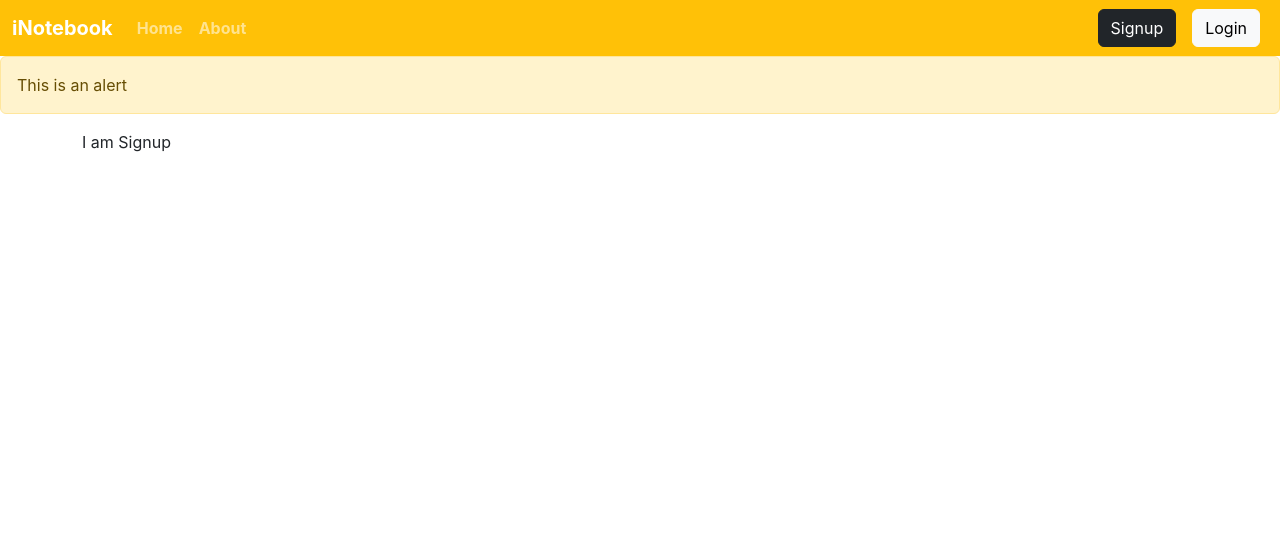
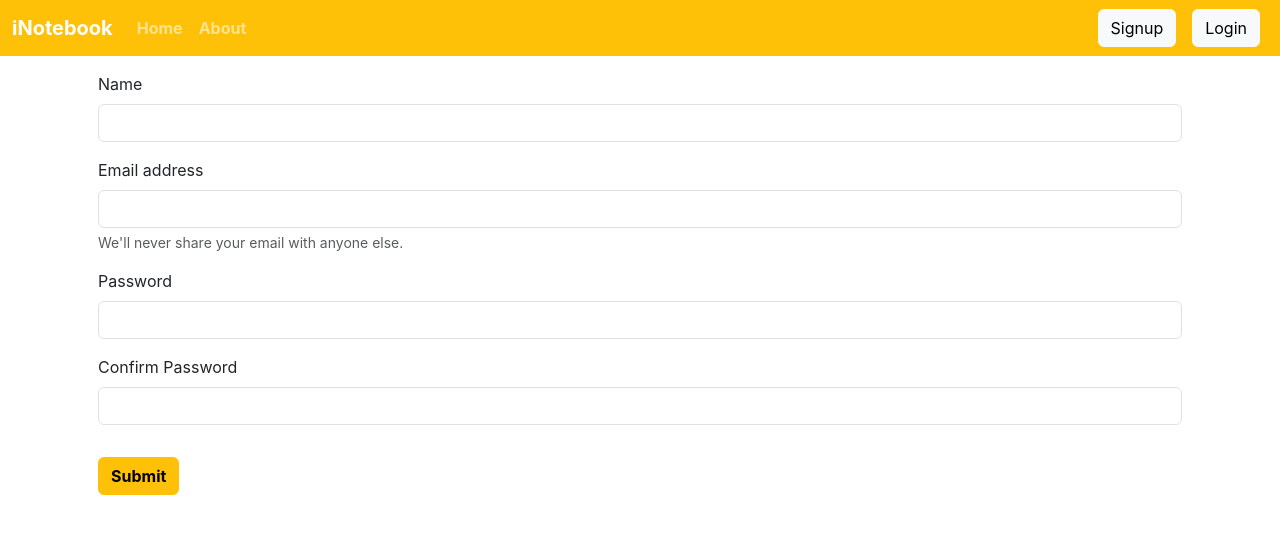
Before and after one commit to NandiniSharma116/inotebook, a React (Create React App) app: page /signup in a window 1280 px wide. Shown: the top 534 px of the page. Built offline with nearby package versions, Linux system fonts and the light colour scheme.

Commit message:
Created the user authentication

```diff
--- a/src/App.js
+++ b/src/App.js
@@ -1,4 +1,4 @@
-import React from "react";
+import React, { useState } from "react";
 import { BrowserRouter as Router, Routes, Route } from "react-router-dom";
 import Navbar from "./components/Navbar";
 import HomePage from "./components/HomePage";
@@ -9,19 +9,31 @@ import Signup from "./components/Signup";
 import Login from "./components/Login";
 
 function App() {
+  const [alert, setAlert] = useState({msg:null, type:""});
+
+  const changeAlert = (msg, type) => {
+    setAlert({
+      msg: msg,
+      type: type
+    });
+    setInterval(()=>{
+      setAlert({msg:null, type:""})
+    }, 3000)
+  };
+
   return (
     <>
       <NoteState>
         <Router>
           <Navbar />
-          <Alert message="This is an alert"/>
+          {alert && alert.msg && <Alert alert={alert} />}
           <div className='container'>
-          <Routes>
-            <Route path="/" element={<HomePage />} />
-            <Route exact path="/about" element={<About />} />
-            <Route exact path="/login" element={<Login />} />
-            <Route exact path="/signup" element={<Signup />} />
-          </Routes>
+            <Routes>
+              <Route path="/" element={<HomePage changeAlert={changeAlert}/>} />
+              <Route path="/about" element={<About />} />
+              <Route path="/login" element={<Login changeAlert={changeAlert}/>} />
+              <Route path="/signup" element={<Signup changeAlert={changeAlert}/>} />
+            </Routes>
           </div>
         </Router>
       </NoteState>
--- a/src/components/AddNote.js
+++ b/src/components/AddNote.js
@@ -1,7 +1,7 @@
 import React, {useContext, useState} from 'react'
 import NoteContext from "../context/notes/NoteContext";
 
-const AddNote = () => {
+const AddNote = (props) => {
     const context = useContext(NoteContext);
   const {addNote} = context;
   const [note, setNote] = useState({title: "", description: "", tag: ""});
@@ -9,6 +9,7 @@ const AddNote = () => {
     e.preventDefault();
     addNote(note.title, note.description, "General");
     setNote({title: "", description: "", tag: ""})
+    props.changeAlert("Successfully added a note", "success");
   }
   const onChange = (e) => {
     setNote({
--- a/src/components/Alert.js
+++ b/src/components/Alert.js
@@ -3,8 +3,8 @@ import React from 'react'
 const Alert = (props) => {
   return (
     <div>
-    <div className="alert alert-warning" role="alert">
-   {props.message}
+    <div className={`alert alert-${props.alert['type']}`} role="alert">
+   {props.alert['msg']}
    </div>
   </div>
   )
--- a/src/components/HomePage.js
+++ b/src/components/HomePage.js
@@ -2,11 +2,11 @@ import React, { useContext } from "react";
 import Notes from "./Notes";
 import AddNote from "./AddNote";
 
-const HomePage = () => {
+const HomePage = (props) => {
   return (
     <>
     <div>
-    <Notes/>
+    <Notes changeAlert={props.changeAlert}/>
     </div>
     </>
   );
--- a/src/components/Login.js
+++ b/src/components/Login.js
@@ -1,34 +1,79 @@
-import React from "react";
+import React, { useState } from "react";
+import {useNavigate} from "react-router-dom";
 
-const Login = () => {
+const Login = (props) => {
+  const [email, setEmail] = useState("");
+  const [password, setPassword] = useState("");
+  let history = useNavigate();
+  const handleSubmit = async (e) => {
+    e.preventDefault();
+    try {
+      const response = await fetch("http://localhost:5000/api/auth/login", {
+        method: "POST",
+        headers: {
+          "Content-Type": "application/json",
+        },
+        body: JSON.stringify({ email, password }),
+      });
+
+      const json = await response.json();
+      console.log(json);
+      if (json.success)
+      {
+        //Save the auth-token and redirect
+        localStorage.setItem('token', json.authtoken);
+        history("/");
+        props.changeAlert("Successfully Logged in to your account", "success")
+      }
+      else
+      {
+        props.changeAlert("Entered credentials are wrong", "danger");
+      }
+    } catch (error) {
+      console.error("Error during fetch:", error);
+    }
+  };
+
+  const handleChange = (e) => {
+    setEmail(e.target.value);
+  }
+  const getPassword = (e) => {
+    setPassword(e.target.value);
+  }
   return (
     <>
-      <form className="p-5">
-        <div class="mb-3">
-          <label for="exampleInputEmail1" class="form-label">
+      <form className="p-5" onSubmit={handleSubmit}>
+        <div className="mb-3">
+          <label for="exampleInputEmail1" className="form-label">
             Email address
           </label>
           <input
+          value={email}
+            onChange={handleChange}
             type="email"
-            class="form-control"
-            id="exampleInputEmail1"
+            className="form-control"
+            id="email"
+            name="email"
             aria-describedby="emailHelp"
           />
-          <div id="emailHelp" class="form-text">
+          <div id="emailHelp" className="form-text">
             We'll never share your email with anyone else.
           </div>
         </div>
-        <div class="mb-3">
-          <label for="exampleInputPassword1" class="form-label">
+        <div className="mb-3">
+          <label for="exampleInputPassword1" className="form-label">
             Password
           </label>
           <input
+          value={password}
+            onChange={getPassword}
             type="password"
-            class="form-control"
-            id="exampleInputPassword1"
+            className="form-control"
+            name="password"
+            id="password"
           />
         </div>
-        <button type="submit" class="btn btn-warning text-white">
+        <button type="submit" className="btn btn-warning text-white mt-3">
           <strong>Submit</strong>
         </button>
       </form>
--- a/src/components/Navbar.js
+++ b/src/components/Navbar.js
@@ -1,4 +1,4 @@
-import React, {useEffect} from "react";
+import React from "react";
 import { Link, useLocation } from "react-router-dom";
 
 
@@ -39,8 +39,8 @@ const Navbar = () => {
             </li>
           </ul>
           <form className="d-flex" role="search">
-          <Link class="btn btn-dark mx-2" to="/signup" role="button">Signup</Link>
-            <Link class="btn btn-light mx-2" to="/login" role="button">Login</Link>
+          <Link className="btn btn-light mx-2" to="/signup" role="button">Signup</Link>
+            <Link className="btn btn-light mx-2" to="/login" role="button">Login</Link>
           </form>
         </div>
       </div>
--- a/src/components/Notes.js
+++ b/src/components/Notes.js
@@ -3,7 +3,7 @@ import NoteContext from "../context/notes/NoteContext";
 import NoteItem from "./NoteItem";
 import AddNote from "./AddNote";
 
-const Notes = () => {
+const Notes = (props) => {
   const ref = useRef(null);
   const refClose = useRef(null);
   const context = useContext(NoteContext);
@@ -40,7 +40,7 @@ const Notes = () => {
 
   return (
     <>
-      <AddNote />
+      <AddNote changeAlert={props.changeAlert}/>
       <button
         ref={ref}
         type="button"
--- a/src/components/Signup.js
+++ b/src/components/Signup.js
@@ -1,11 +1,114 @@
-import React from 'react'
+import React, { useState } from "react";
+import { useNavigate } from "react-router-dom";
 
-const Signup = () => {
+const Signup = (props) => {
+  const [credentials, setCredentials] = useState({
+    name: "",
+    email: "",
+    password: "",
+    cpassword: ""
+  });
+
+  const history = useNavigate();
+
+  const handleSubmit = async (e) => {
+    e.preventDefault();
+    try {
+      const { name, email, password } = credentials;
+      console.log(name, email, password);
+      const response = await fetch("http://localhost:5000/api/auth/createuser", {
+        method: "POST",
+        headers: {
+          "Content-Type": "application/json",
+        },
+        body: JSON.stringify({ name, email, password }),
+      });
+
+      const json = await response.json();
+      console.log(json);
+      if (json.success) {
+        // Save the auth-token and redirect
+        localStorage.setItem('token', json.authtoken);
+        history("/");
+        props.changeAlert("Successfully created an account", "success");
+      } else {
+        props.changeAlert("credentials provided are wrong", "danger");
+      }
+    } catch (error) {
+      console.error("Error during fetch:", error);
+    }
+  };
+
+  const handleChange = (e) => {
+    setCredentials({ ...credentials, [e.target.name]: e.target.value });
+  };
+
   return (
-    <div>
-        I am Signup
+    <div className="container p-3">
+      <form onSubmit={handleSubmit}>
+        <div className="mb-3">
+          <label htmlFor="name" className="form-label">
+            Name
+          </label>
+          <input
+            type="text"
+            className="form-control"
+            id="name"
+            name="name"
+            aria-describedby="emailHelp"
+            onChange={handleChange}
+          />
+        </div>
+        <div className="mb-3">
+          <label htmlFor="email" className="form-label">
+            Email address
+          </label>
+          <input
+            type="email"
+            className="form-control"
+            id="email"
+            name="email"
+            aria-describedby="emailHelp"
+            onChange={handleChange}
+          />
+          <div id="emailHelp" className="form-text">
+            We'll never share your email with anyone else.
+          </div>
+        </div>
+        <div className="mb-3">
+          <label htmlFor="password" className="form-label">
+            Password
+          </label>
+          <input
+            type="password"
+            className="form-control"
+            id="password"
+            name="password"
+            onChange={handleChange}
+            minLength={5}
+            required
+          />
+        </div>
+        <div className="mb-3">
+          <label htmlFor="cpassword" className="form-label">
+            Confirm Password
+          </label>
+          <input
+            type="password"
+            className="form-control"
+            id="cpassword"
+            name="cpassword"
+            onChange={handleChange}
+            minLength={5}
+            required
+          />
+        </div>
+        <button type="submit" className="btn btn-warning mt-3">
+          <strong>Submit</strong>
+        </button>
+      </form>
     </div>
-  )
-}
+  );
+};
 
-export default Signup
+export default Signup;
```
Also changed, not shown: src/context/notes/NoteState.js (+4 -4 lines), 1 other file (tests, documents, lock files or other folders).
